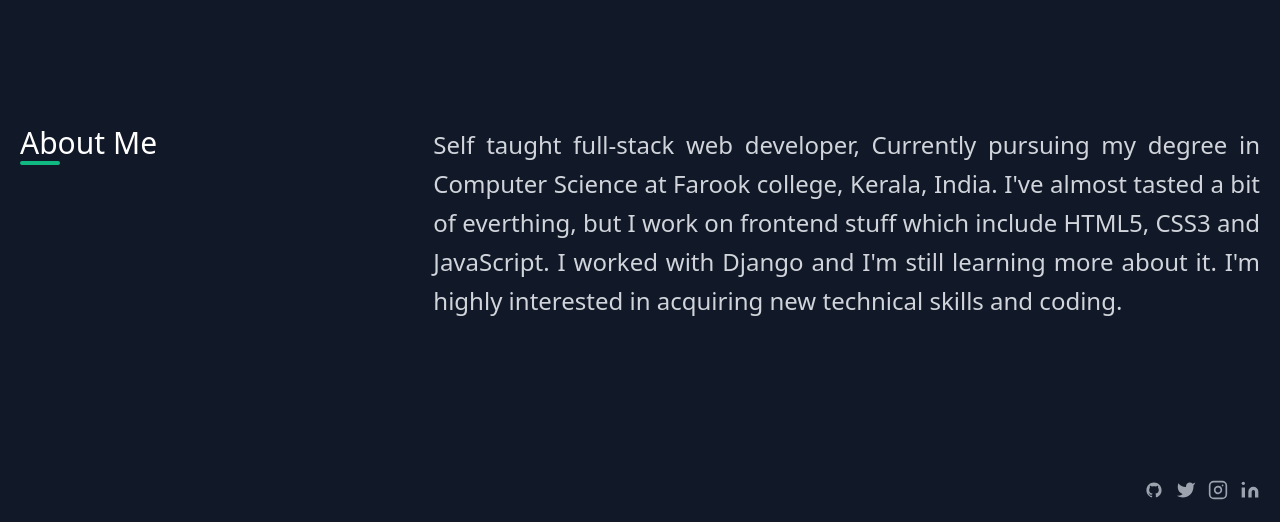
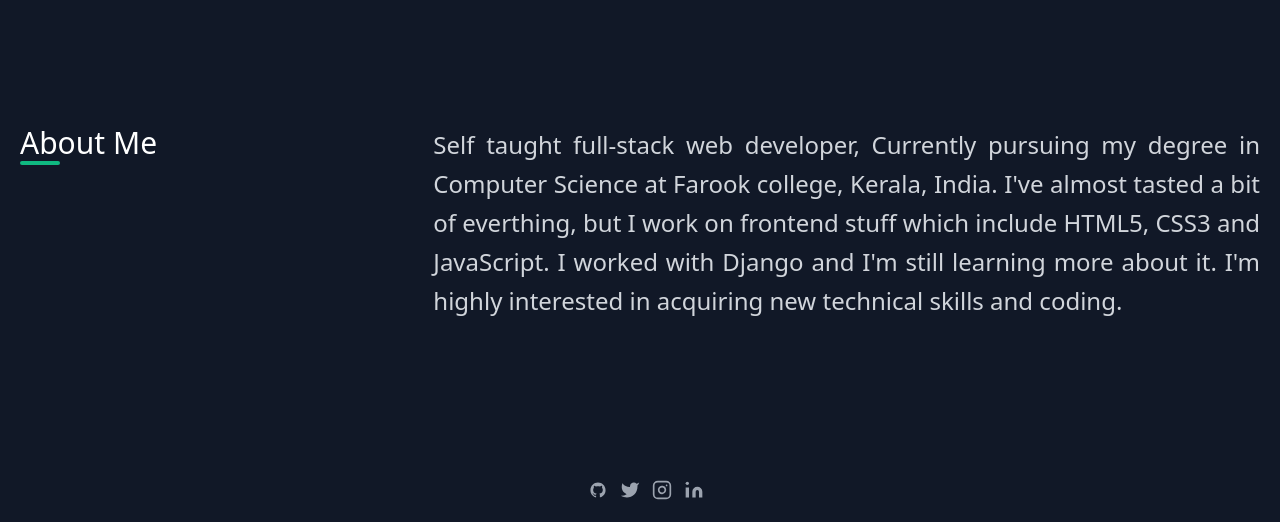
Before and after one commit to UnnikrishnanNP/my-portfolio, a website: page index.html in a window 1280 px wide. Shown: the part 519-1041 px from the top of the page. Drawn offline with nearby package versions, Linux system fonts and the light colour scheme; a web font is replaced by a local one.

Commit message:
updated index.html

```diff
--- a/index.html
+++ b/index.html
@@ -60,7 +60,7 @@
       </section>
 
     <!-- section 2 : About me -->
-    <section class="text-gray-400 body-font bg-gray-900 animate__animated animate__fadeInLeft" id="2">
+    <section class="text-gray-400 body-font bg-gray-900 wow animate__animated animate__fadeInLeft" id="2">
       <div class="container px-5 py-16 mx-auto wow ">
         <div class="flex flex-wrap w-full mb-20">
           <div class="lg:w-4/12 w-full mb-6 lg:mb-0">
@@ -78,9 +78,9 @@
     </section>
 
     <!-- section 4 : Contact me -->
-    <footer class="text-gray-400 bg-gray-900 body-font" id="4">
-      <div class="container px-5 py-4 mx-auto flex items-center sm:flex-row flex-col">
-        <span class="inline-flex sm:ml-auto sm:mt-0 mt-4 justify-center sm:justify-start">
+    <footer class="text-center text-gray-400 bg-gray-900 body-font wow animate__animated animate__fadeInLeft" id="4">
+      <div class="container px-5 py-4 mx-auto items-center sm:flex-row flex-col">
+        <span class="inline-flex sm:ml-auto sm:mt-0 mt-4 justify-start sm:justify-start">
           <a class="ml-3 text-gray-500" href="https://github.com/UnnikrishnanNP" target="_blank">
             <svg class="w-5 h-5" xmlns="http://www.w3.org/2000/svg" xmlns:xlink="http://www.w3.org/1999/xlink" version="1.1" width="640" height="480" viewBox="0 0 640 480" xml:space="preserve">
               <g transform="matrix(20.19 0 0 20.19 319.88 239.88)"  >
```
